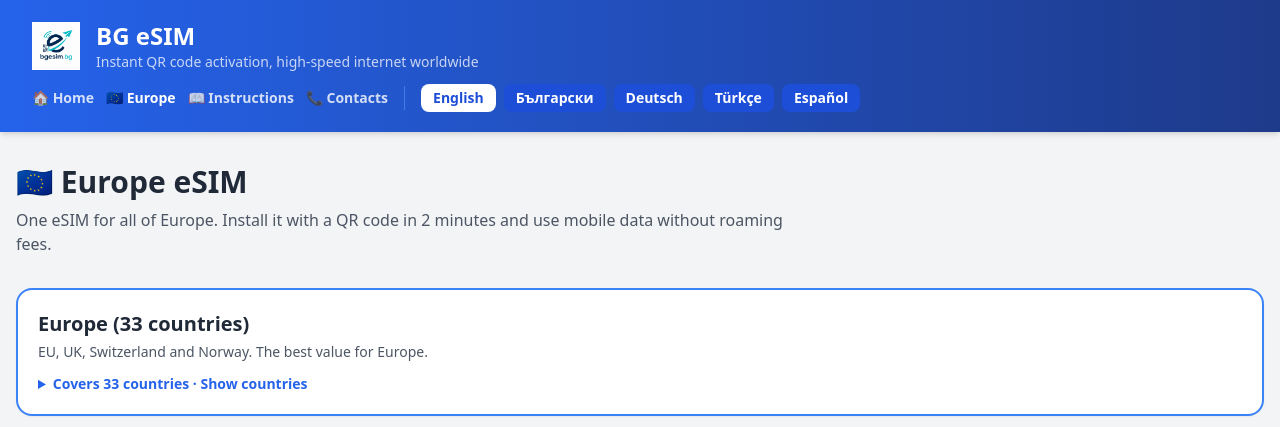
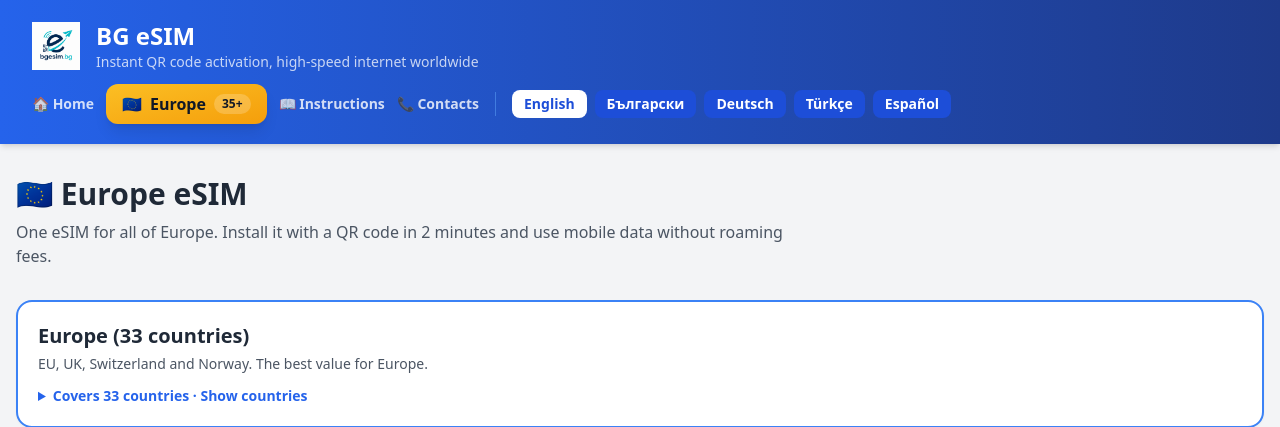
Before and after one commit to VioletaGeorgieva-dev/bgesim, a FastAPI app: page /europe in a window 1280 px wide. Shown: the top 427 px of the page. Run offline with FastAPI, Linux system fonts and the light colour scheme; parts of the project's set-up code (start-up, migrations or seed data) failed here and were passed over; some libraries are stand-ins or nearby versions.

Commit message:
Refactor: Add prominent Europe CTA button to Europe page header

```diff
--- a/app/templates/europe.html
+++ b/app/templates/europe.html
@@ -43,9 +43,15 @@
         </div>
     </div>
     <div class="flex items-center gap-4 flex-wrap">
-        <nav class="flex items-center gap-3">
+        <nav class="flex items-center gap-2 sm:gap-3">
             <a href="/" class="text-sm font-semibold text-white opacity-80 hover:opacity-100 transition">🏠 Home</a>
-            <a href="/europe" class="text-sm font-semibold text-white hover:opacity-100 transition">🇪🇺 {% if lang == 'bg' %}Европа{% else %}Europe{% endif %}</a>
+
+            <!-- 🌟 ACTIVE EUROPE BUTTON (Highlighted State) -->
+            <a href="/europe" class="inline-flex items-center gap-2 px-4 py-2 rounded-xl bg-gradient-to-br from-amber-400 to-amber-500 text-gray-900 font-bold shadow-lg">
+                🇪🇺 <span>Europe</span>
+                <span class="text-xs bg-white/20 px-2 py-0.5 rounded-full font-semibold">35+</span>
+            </a>
+
             <a href="/instructions" class="text-sm font-semibold text-white opacity-80 hover:opacity-100 transition">📖 {{ t.nav_instructions | default('Инструкции') }}</a>
             <a href="/contacts" class="text-sm font-semibold text-white opacity-80 hover:opacity-100 transition">📞 {{ t.nav_contacts | default('Контакти') }}</a>
         </nav>
```
